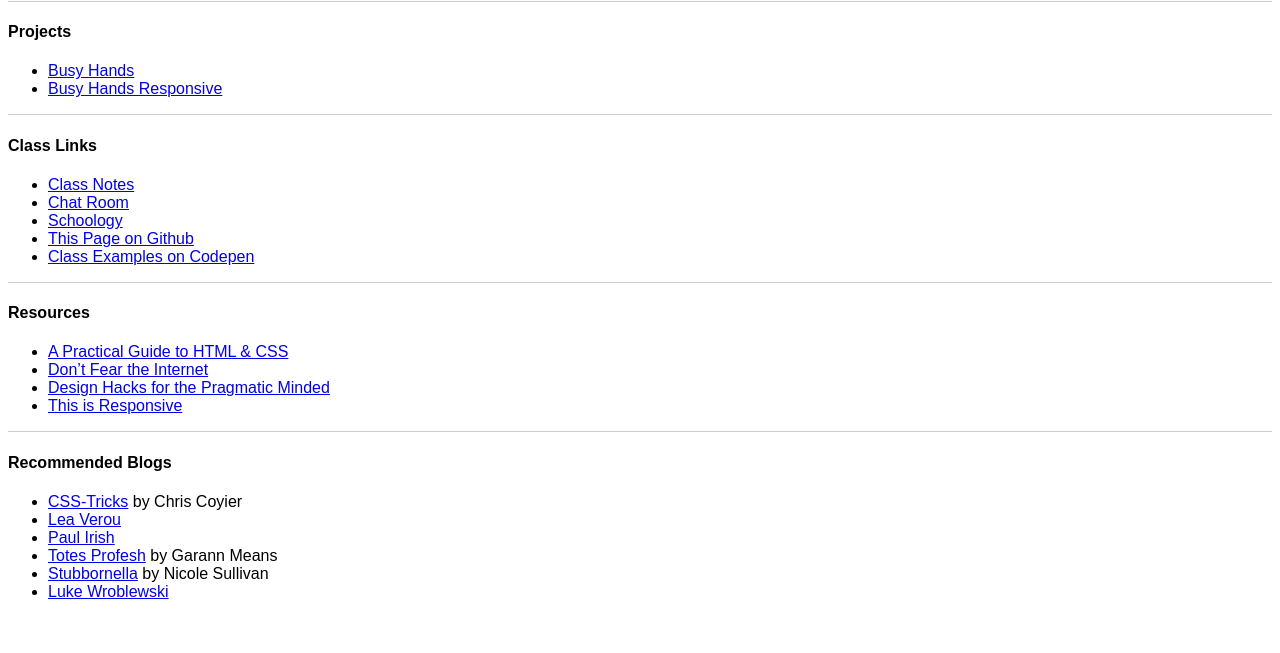
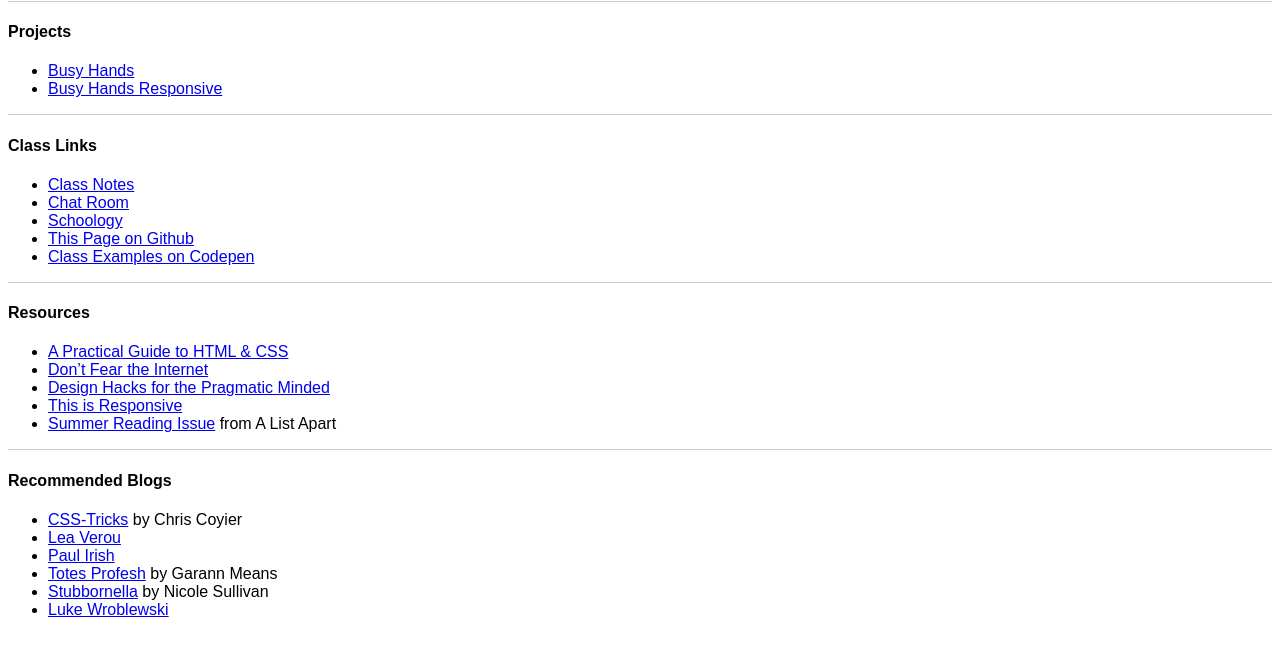
Before and after one commit to nevanscott/fewd13, a plain HTML site: page index.html in a window 1280 px wide. Shown: the part 79-732 px from the top of the page. Drawn offline with Linux system fonts and the light colour scheme.

Commit message:
added ALA Summer Reading Issue

```diff
--- a/index.html
+++ b/index.html
@@ -29,6 +29,7 @@
 			<li><a href="http://www.dontfeartheinternet.com">Don’t Fear the Internet</a></li>
 			<li><a href="http://warpspire.com/talks/designhacks/">Design Hacks for the Pragmatic Minded</a></li>
 			<li><a href="http://bradfrost.github.io/this-is-responsive/">This is Responsive</a></li>
+			<li><a href="http://alistapart.com/article/summer-reading-issue-2013">Summer Reading Issue</a> from A List Apart</li>
 		</ul>
 		<hr />
 		<h4>Recommended Blogs</h4>
```
